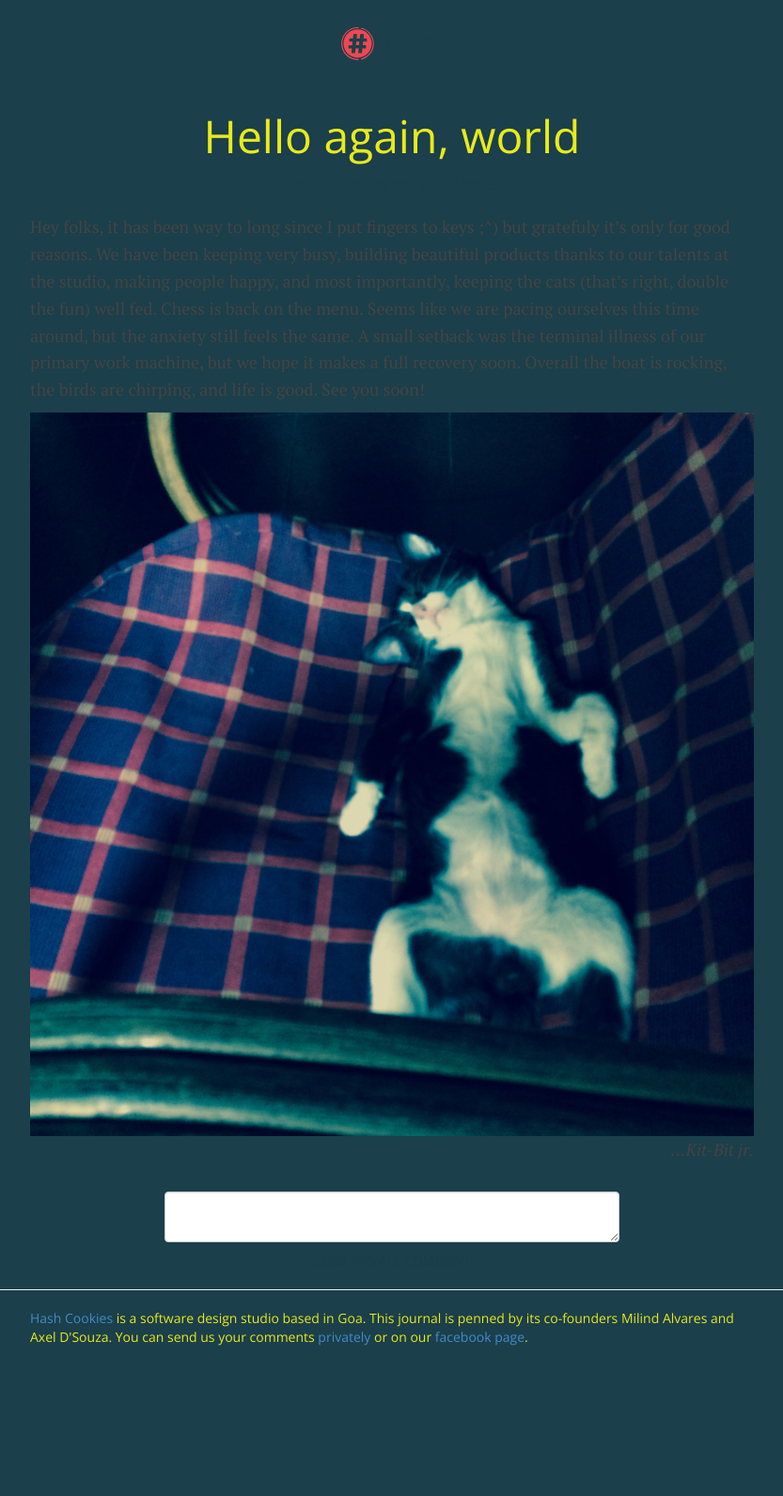
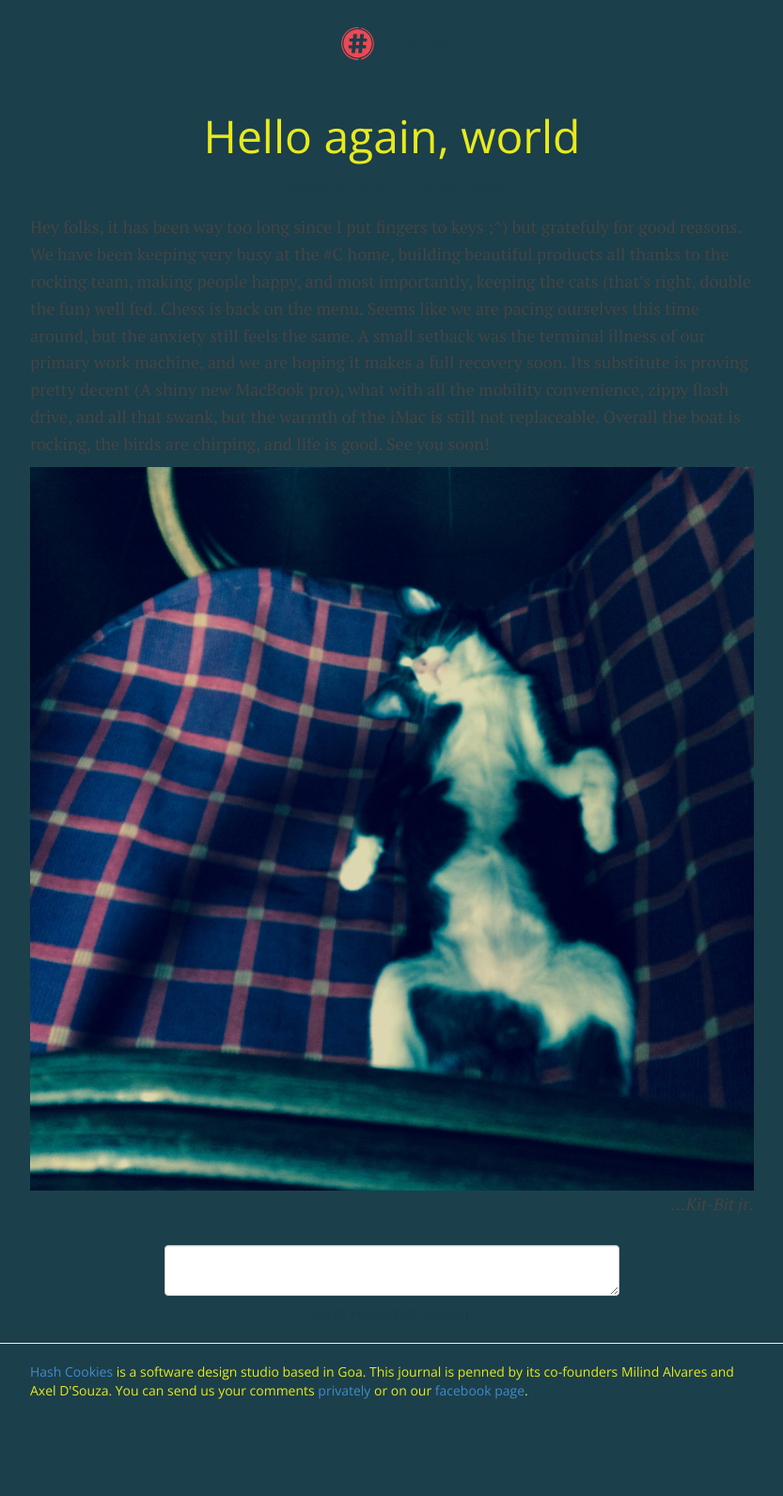
Before and after one commit to HashCookies/hashcookies.github.io, a Jekyll site: the page built from _posts/2015-10-30-hello-again-world.markdown, in a window 1280 px wide. Shown: the whole page at 94% size, without its empty margins (223-1056 px from the left). Built offline with Jekyll 4.4.1, drawn with Linux system fonts in a browser that asks for light colours; nearby versions of some CDN libraries; comment, search, counter and statistics services are not loaded; before the commit the page ends 1535 px from its top, so only the background shows below that.

Commit message:
editing post

```diff
--- a/_posts/2015-10-30-hello-again-world.markdown
+++ b/_posts/2015-10-30-hello-again-world.markdown
@@ -7,7 +7,7 @@ image: <meta property="og:image" content="http://hashcooki.es/_site/assets/image
 author: "Axel D'Souza"
 ---
 
-Hey folks, it has been way to long since I put fingers to keys ;^) but gratefuly it's only for good reasons. We have been keeping very busy, building beautiful products thanks to our talents at the studio, making people happy, and most importantly, keeping the cats (that's right, double the fun) well fed. Chess is back on the menu. Seems like we are pacing ourselves this time around, but the anxiety still feels the same. A small setback was the terminal illness of our primary work machine, but we hope it makes a full recovery soon. Overall the boat is rocking, the birds are chirping, and life is good. See you soon!
+Hey folks, it has been way too long since I put fingers to keys ;^) but gratefuly for good reasons. We have been keeping very busy at the #C home, building beautiful products all thanks to the rocking team, making people happy, and most importantly, keeping the cats (that's right, double the fun) well fed. Chess is back on the menu. Seems like we are pacing ourselves this time around, but the anxiety still feels the same. A small setback was the terminal illness of our primary work machine, and we are hoping it makes a full recovery soon. Its substitute is proving pretty decent (A shiny new MacBook pro), what with all the mobility convenience, zippy flash drive, and all that swank, but the warmth of the iMac is still not replaceable. Overall the boat is rocking, the birds are chirping, and life is good. See you soon!
 
 <span style="padding-top: 50px;">![New cat]({{site.hashcooki.es/ }}/assets/images/kitty-bitty.jpg)</span>
 <span class="pull-right">*...Kit-Bit jr.*</span>
```
